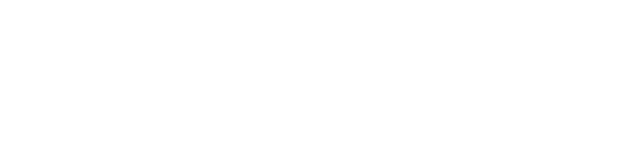
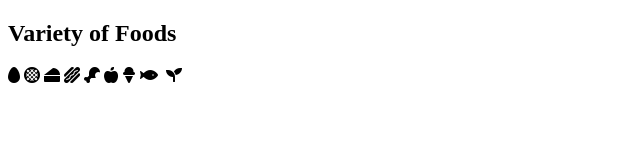
Before and after one commit to j-dutra/websites_responivos_HTML-CSS-JS, a plain HTML site: page foods/images/index.html in a window 1280 px wide. Shown: the whole page, without its empty margins (0-640 px from the left). Drawn offline with Linux system fonts and the light colour scheme.

Commit message:
Update index.html

```diff
--- a/foods/images/index.html
+++ b/foods/images/index.html
@@ -3,11 +3,37 @@
     <head>
         <meta charset="UTF-8">
         <meta name="viewport" content="width=device-width, initial-scale=1.0">
-        <title>foods</title>
+        <title>Foods</title>
         <link rel="stylesheet" href="./style.css">
+        <link rel="stylesheet" href="https://cdnjs.cloudflare.com/ajax/libs/font-awesome/5.15.1/css/all.min.css">
     </head>
 
     <body>
+        <div class="container">
+            <!--Section 1-->
+            <section class="section-1">
+                <h1 class="section-heading">
+                    Variety of Foods
+                </h1>
+                <div class="section-1-icons">
+                    <i class="fas fa-egg"></i>
+                    <i class="fas fa-stroopwafel"></i>
+                    <i class="fas fa-cheese"></i>
+                    <i class="fas fa-hotdog"></i>
+                    <i class="fas fa-drumstick-bite"></i>
+                    <i class="fas fa-apple-alt"></i>
+                    <i class="fas fa-ice-cream"></i>
+                    <i class="fas fa-fish"></i>
+                    <i class="fas fa-coojing"></i>
+                    <i class="fas fa-seedling"></i>
+                </div>
+
+            </section>
+            <!--End of section 1-->
+
+
+        </div>
+
 
 
         <script src="./script.js"></script>
```
